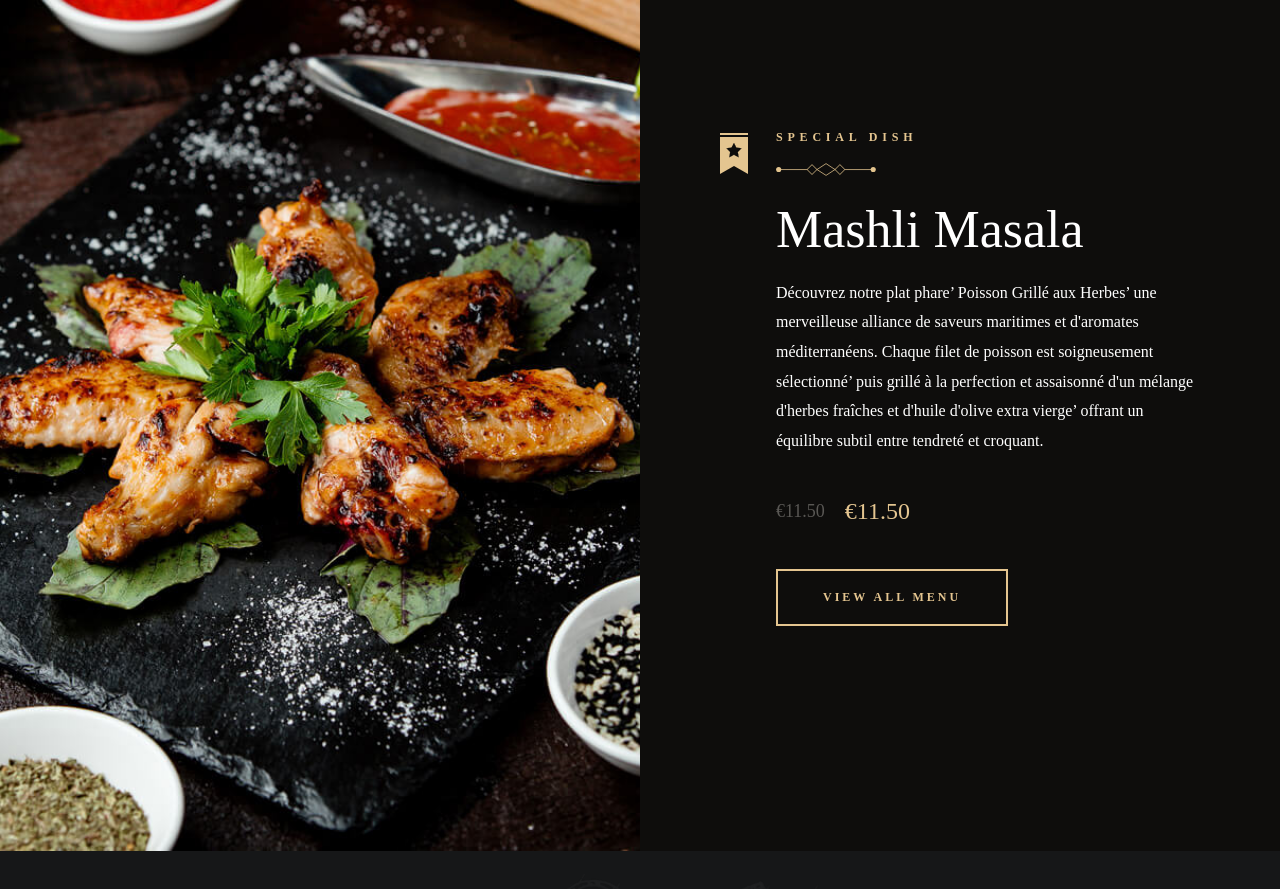
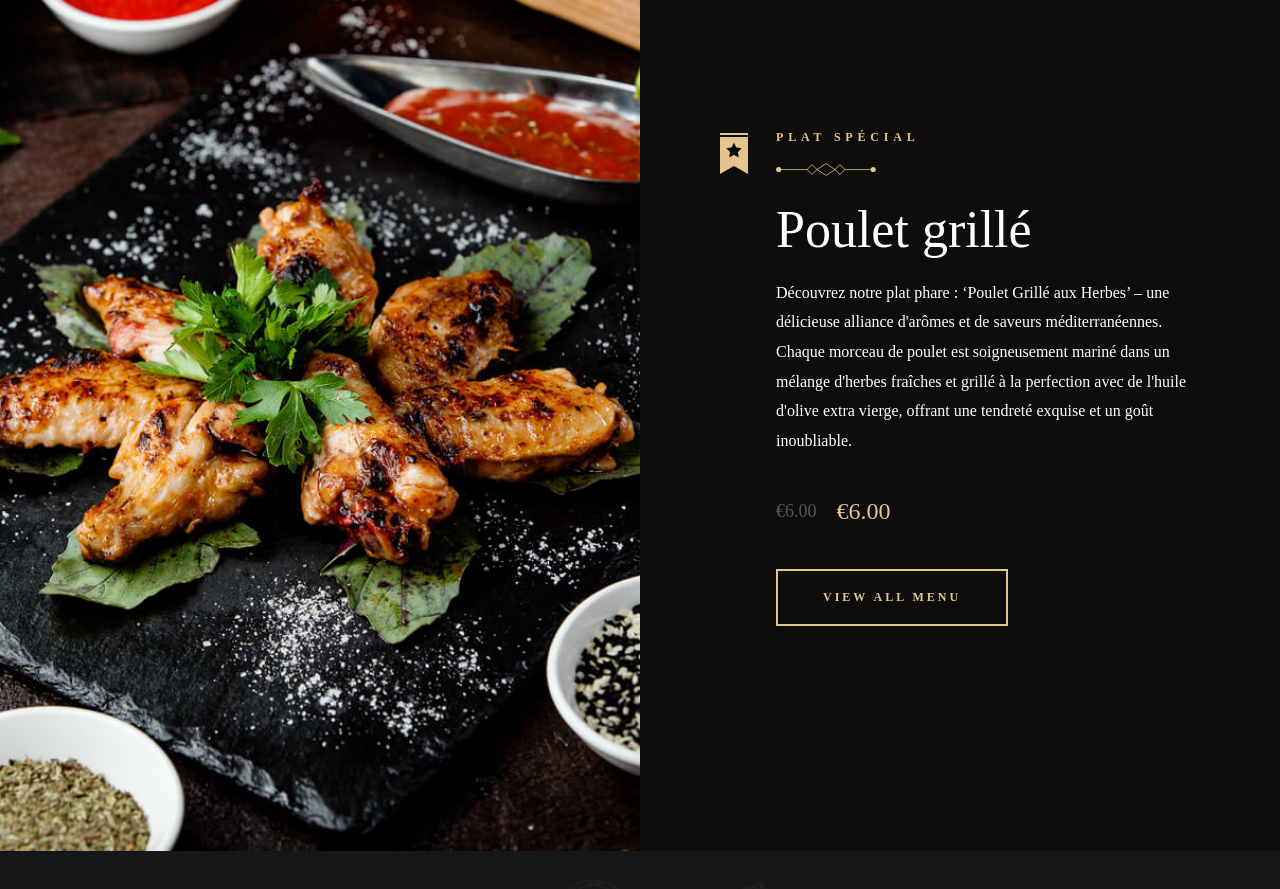
Before and after one commit to Tech-Xposer/Milane, a Next.js app in the folder milane/: page / in a window 1280 px wide. Shown: the part 2980-3869 px from the top of the page. Built offline with nearby package versions, Linux system fonts and the light colour scheme; a web font is replaced by a local one.

Commit message:
minor changes- mashali masala

```diff
--- a/milane/src/components/Dishes.jsx
+++ b/milane/src/components/Dishes.jsx
@@ -23,18 +23,18 @@ const Dishes = ({toggleMenu}) => {
         alt="badge"
         className="abs-img"
       />
-      <p className="section-subtitle label-2">Special Dish</p>
-      <h2 className="headline-1 section-title">Mashli Masala</h2>
+      <p className="section-subtitle label-2">Plat spécial</p>
+      <h2 className="headline-1 section-title">Poulet grillé</h2>
       <p className="section-text">
-        Découvrez notre plat phare&rsquo; Poisson Grillé aux Herbes&rsquo; une merveilleuse
-        alliance de saveurs maritimes et d'aromates méditerranéens. Chaque filet
-        de poisson est soigneusement sélectionné&rsquo; puis grillé à la perfection et
-        assaisonné d'un mélange d'herbes fraîches et d'huile d'olive extra
-        vierge&rsquo; offrant un équilibre subtil entre tendreté et croquant.
+        Découvrez notre plat phare&nbsp;: &lsquo;Poulet Grillé aux Herbes&rsquo; – une délicieuse
+        alliance d'arômes et de saveurs méditerranéennes. Chaque morceau de
+        poulet est soigneusement mariné dans un mélange d'herbes fraîches et
+        grillé à la perfection avec de l'huile d'olive extra vierge, offrant
+        une tendreté exquise et un goût inoubliable.
       </p>
       <div className="wrapper">
-        <del className="del body-3">€11.50</del>
-        <span className="span body-1">€11.50</span>
+        <del className="del body-3">€6.00</del>
+        <span className="span body-1">€6.00</span>
       </div>
       <button onClick={toggleMenu} className="btn btn-primary">
         <span className="text text-1">View All Menu</span>
```
